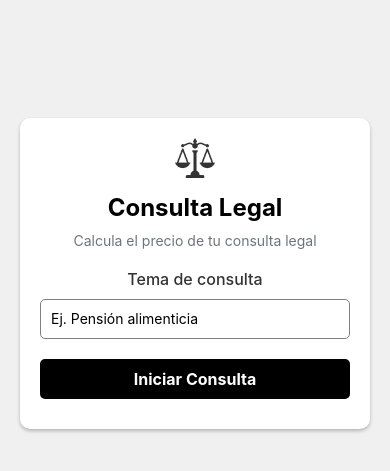
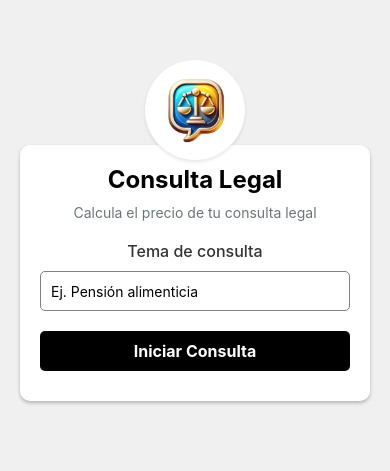
Before and after one commit to Dmoraga2193/consultas-abogados-app, a React Native app: screen / in a window 390 px wide. Shown: the part 149-620 px from the top of the page. Built offline with nearby package versions, Linux system fonts and the light colour scheme.

Commit message:
mejora del icono y efectos

```diff
--- a/App.js
+++ b/App.js
@@ -205,17 +205,46 @@ const preguntasRelacionadas = {
 };
 
 const normalizarTexto = (texto) => {
-  return texto
+  return (
+    texto
       .normalize("NFD")
       .replace(/[\u0300-\u036f]/g, "") // Eliminar tildes
       .toLowerCase()
-    .replace(/\blaborales\b/, "laboral") // Convertir "laborales" a "laboral"
-    .replace(/\bacosos\b/, "acoso") // Convertir "acosos" a "acoso"
-    .replace(/\bpropiedades\b/, "propiedad") // Convertir "propiedades" a "propiedad"
-    .replace(/\bintelectuales\b/, "intelectual") // Convertir "intelectuales" a "intelectual"
-    .replace(/\bpensiones\b/, "pension") // Convertir "pensiones" a "pension"
-    .replace(/\badopciones\b/, "adopcion") // Convertir "adopciones" a "adopcion"
-    .replace(/s$/, ""); // Eliminar la "s" al final de la palabra, si existe
+      // Correcciones ortográficas comunes
+      .replace(/\bpencion\b/, "pension") // Corregir "pencion" a "pension"
+      .replace(/\balimentisia\b/, "alimenticia") // Corregir "alimentisia" a "alimenticia"
+      .replace(/\balimentisias\b/, "alimenticia") // Corregir plural con error
+      .replace(/\bdivorcios\b/, "divorcio") // Corregir "divorcios" a "divorcio"
+      .replace(/\bdivorsio\b/, "divorcio") // Corregir "divorsio" a "divorcio"
+      .replace(/\berensia\b/, "herencia") // Corregir "erensia" a "herencia"
+      .replace(/\berencias\b/, "herencia") // Corregir "erencias" a "herencia"
+      .replace(/\bsucesion\b/, "herencia") // Corregir "sucesion" a "herencia"
+      .replace(/\bsucesiones\b/, "herencia") // Corregir plural con error
+      .replace(/\bcontrato de arrendaminto\b/, "contrato de arrendamiento") // Corregir "arrendaminto"
+      .replace(/\barrendaminto\b/, "arrendamiento") // Error ortográfico común en arrendamiento
+      .replace(/\bdespidos laborales\b/, "despido laboral") // Corregir plural con error
+      .replace(/\bdesspido\b/, "despido") // Error común en "despido"
+      .replace(/\bacoso laboral\b/, "acoso laboral") // Variante correcta de "acoso laboral"
+      .replace(/\bacosos laborales\b/, "acoso laboral") // Corregir plural con error
+      .replace(/\bacidente de transito\b/, "accidente de transito") // Corregir "acidente" a "accidente"
+      .replace(/\btransito\b/, "tránsito") // Añadir tilde en "tránsito"
+      .replace(/\bacidentes de transito\b/, "accidente de tránsito") // Corregir plural
+      .replace(/\badopsion\b/, "adopcion") // Corregir "adopsion" a "adopcion"
+      .replace(/\badopciones\b/, "adopcion") // Corregir plural con error
+      .replace(/\bviolencia domestica\b/, "violencia domestica") // Corregir falta de tilde en "doméstica"
+      .replace(/\bviolencias domesticas\b/, "violencia domestica") // Corregir plural con error
+      .replace(/\bpropiedad intelectual\b/, "propiedad intelectual") // Variante correcta de "propiedad intelectual"
+      .replace(/\bpropiedades intelectuales\b/, "propiedad intelectual") // Corregir plural con error
+      // Correcciones adicionales en plurales
+      .replace(/\blaborales\b/, "laboral")
+      .replace(/\bacosos\b/, "acoso")
+      .replace(/\bpropiedades\b/, "propiedad")
+      .replace(/\bintelectuales\b/, "intelectual")
+      .replace(/\bpensiones\b/, "pension")
+      .replace(/\badopciones\b/, "adopcion")
+      .replace(/\baccidentes\b/, "accidente")
+      .replace(/s$/, "") // Eliminar la "s" al final de la palabra, si existe
+  );
 };
 
 export default function ConsultaLegal() {
@@ -229,6 +258,12 @@ export default function ConsultaLegal() {
 
     if (temaNormalizado in preguntasRelacionadas) {
       setPaso(1);
+      // Iniciar la animación de fade in cuando se haga clic en "Iniciar Consulta"
+      Animated.timing(fadeAnim, {
+        toValue: 1, // La vista se hace completamente visible
+        duration: 500, // Duración de la animación en milisegundos
+        useNativeDriver: true, // Mejora el rendimiento
+      }).start();
     } else {
       if (Platform.OS === "web") {
         // Usar SweetAlert en web con heightAuto: false para evitar el desplazamiento
@@ -279,7 +314,7 @@ export default function ConsultaLegal() {
       // Inicia la animación de fade in
       Animated.timing(fadeAnim, {
         toValue: 1,
-        duration: 1000,
+        duration: 500,
         useNativeDriver: true,
       }).start();
     }
@@ -313,7 +348,12 @@ export default function ConsultaLegal() {
   return (
     <View style={styles.container}>
       <View style={styles.card}>
-        <Image source={require("./static/logo/logo.png")} style={styles.logo} />
+        <View style={styles.iconContainer}>
+          <Image
+            source={require("./static/logo/logo_2.png")}
+            style={styles.logo}
+          />
+        </View>
         <Text style={styles.title}>Consulta Legal</Text>
         <Text style={styles.description}>
           Calcula el precio de tu consulta legal
@@ -337,6 +377,7 @@ export default function ConsultaLegal() {
         {paso > 0 &&
           paso <=
             preguntasRelacionadas[normalizarTexto(tema.trim())]?.length && (
+            <Animated.View style={{ opacity: fadeAnim }}>
               <View>
                 {/* Mostrar barra de progreso */}
                 <View style={styles.progressBarBackground}>
@@ -350,8 +391,9 @@ export default function ConsultaLegal() {
 
                 <Text style={styles.question}>
                   {
-                  preguntasRelacionadas[normalizarTexto(tema.trim())][paso - 1]
-                    ?.texto
+                    preguntasRelacionadas[normalizarTexto(tema.trim())][
+                      paso - 1
+                    ]?.texto
                   }
                 </Text>
                 {preguntasRelacionadas[normalizarTexto(tema.trim())][
@@ -366,6 +408,7 @@ export default function ConsultaLegal() {
                   </TouchableOpacity>
                 ))}
               </View>
+            </Animated.View>
           )}
 
         {paso >
@@ -383,7 +426,7 @@ export default function ConsultaLegal() {
               <Text style={styles.contactTitle}>Ejecutivo de Contacto</Text>
               <View style={styles.contactInfo}>
                 <MaterialCommunityIcons
-                  name="account"
+                  name="account-outline"
                   size={24}
                   color="#4CAF50"
                   style={styles.buttonIcon}
@@ -392,7 +435,7 @@ export default function ConsultaLegal() {
               </View>
               <View style={styles.contactInfo}>
                 <MaterialCommunityIcons
-                  name="phone"
+                  name="phone-outline"
                   size={24}
                   color="#2196F3"
                   style={styles.buttonIcon}
@@ -401,7 +444,7 @@ export default function ConsultaLegal() {
               </View>
               <View style={styles.contactInfo}>
                 <MaterialCommunityIcons
-                  name="email"
+                  name="email-outline"
                   size={24}
                   color="#F44336"
                   style={styles.buttonIcon}
@@ -428,7 +471,7 @@ export default function ConsultaLegal() {
                 onPress={llamarDirectamente}
               >
                 <MaterialCommunityIcons
-                  name="phone"
+                  name="phone-outline"
                   size={24}
                   color="#FFFFFF"
                   style={styles.buttonIcon}
@@ -469,9 +512,21 @@ const styles = StyleSheet.create({
     elevation: 5,
   },
   logo: {
-    width: 40,
-    height: 40,
-    marginBottom: 15,
+    width: 80,
+    height: 80,
+  },
+  iconContainer: {
+    position: "absolute",
+    top: -85, // Aumenta este valor para que el icono se fusione más con el contenido
+    alignSelf: "center",
+    backgroundColor: "#ffffff", // Mantén el color para hacer contraste con el fondo
+    borderRadius: 50,
+    padding: 10,
+    shadowColor: "#000",
+    shadowOffset: { width: 0, height: 2 },
+    shadowOpacity: 0.1,
+    shadowRadius: 3.84,
+    elevation: 5,
   },
   title: {
     fontSize: 24,
--- a/app.json
+++ b/app.json
@@ -4,7 +4,7 @@
     "slug": "consulta-abogados-app",
     "version": "1.0.0",
     "orientation": "portrait",
-    "icon": "./static/logo/logo.png",
+    "icon": "./static/logo/logo_2.png",
     "userInterfaceStyle": "light",
     "splash": {
       "image": "./assets/splash.png",
@@ -21,9 +21,10 @@
       }
     },
     "web": {
-      "favicon": "./static/logo/logo.png",
+      "favicon": "./static/logo/logo_2.png",
       "bundler": "metro",
-      "output": "static"
+      "output": "static",
+      "name": "consulta-abogados-app"
     },
     "extra": {
       "eas": {
```
Also changed, not shown: static/logo/logo_2.png (added), vacio.txt (deleted), vercel.json (added), 1 other file (tests, documents, lock files or other folders). Lines whose indentation alone changed are shown as unchanged.
